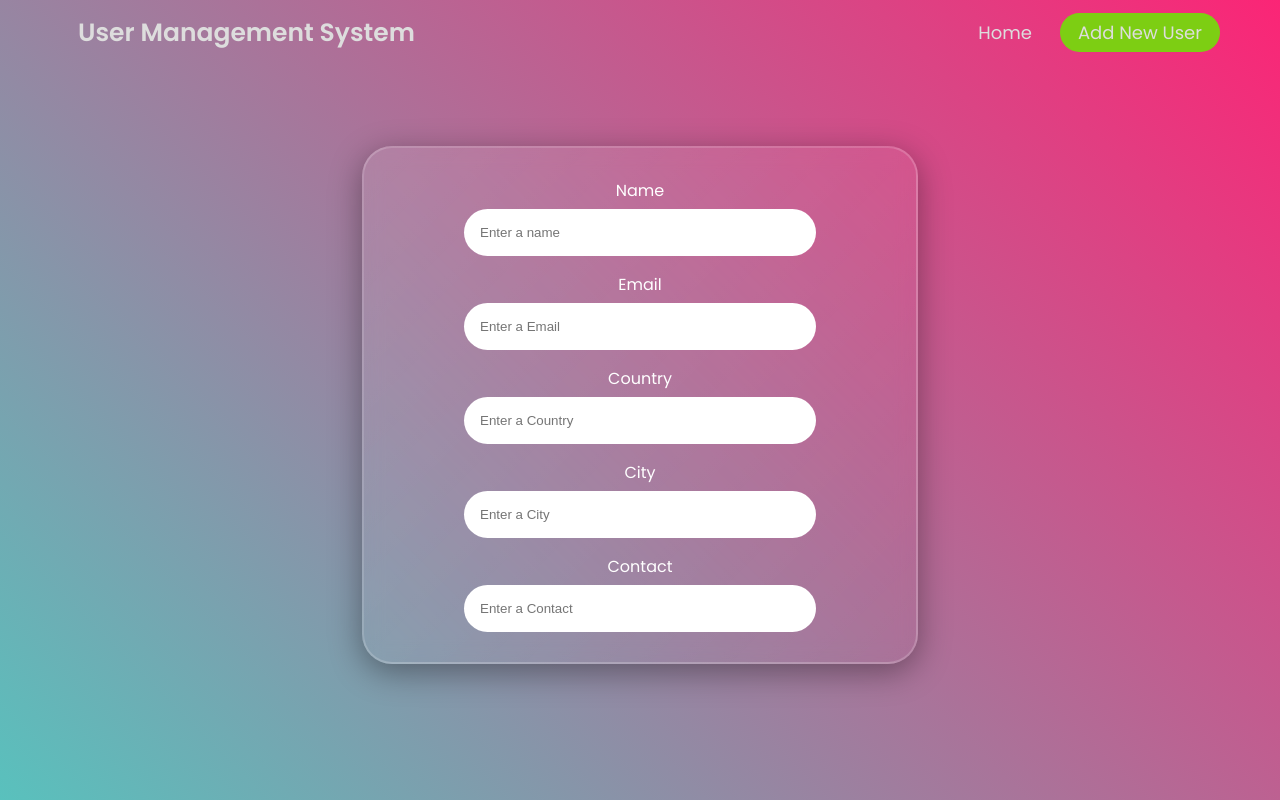
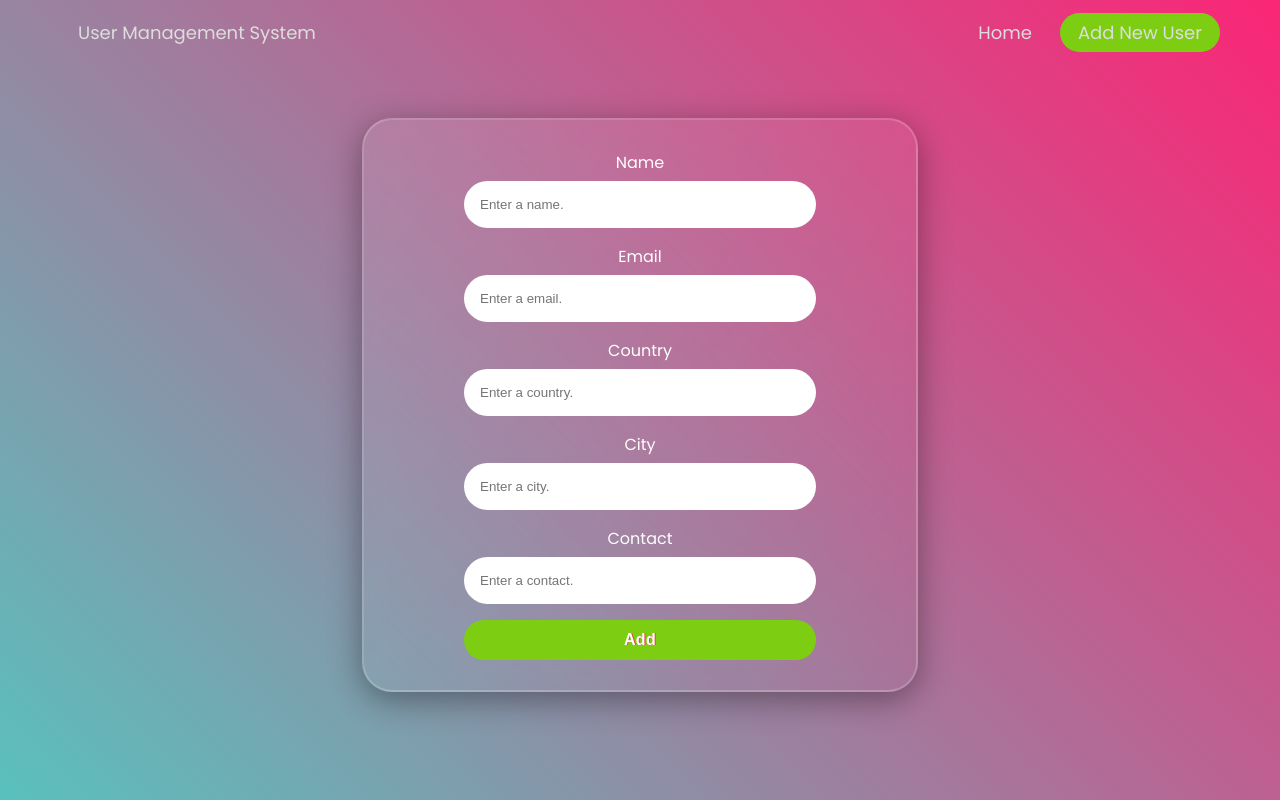
Before and after one commit to ecanivrl/React-Expressj.s, a React (Create React App) app in the folder frontend/: page /add in a window 1280 px wide. Built offline with nearby package versions, Linux system fonts and the light colour scheme.

Commit message:
feat: added home and addedit pages

```diff
--- a/frontend/src/App.css
+++ b/frontend/src/App.css
@@ -29,11 +29,11 @@ body {
   font-size: 14px;
   padding: 10px 18px;
   text-decoration: none;
-  text-shadow: 1px 0px 0px #2f6627;
+  text-shadow: 1px 0px 0px #eb3e3e;
   letter-spacing: 0.3px;
 }
 .btn:hover {
-  background-color: #bfb02a;
+  background-color: #FB2576;
 }
 .btn:active {
   position: relative;
@@ -51,6 +51,5 @@ body {
 }
 
 .btn-success {
-  background-color: rgb(15, 194, 15);
-  border-color: rgb(15, 194, 15);
+  background-color: #7DCE13;
 }
--- a/frontend/src/components/Header.jsx
+++ b/frontend/src/components/Header.jsx
@@ -1,28 +1,33 @@
+import { useState, useEffect } from "react"
+import "./header.css"
 import {Link, useLocation} from "react-router-dom"
-import "./header.css"
-import { useEffect, useState } from "react"
 
-export default function Header() {
+export const Header = () => {
+
   const [active, setActive] = useState("Home")
 
   const location = useLocation()
 
-
- useEffect(() => {
-  if (location.pathname === "/") {
+useEffect(() => {
+  if(location.pathname === "/"){
     setActive("Home")
   }else if(location.pathname === "/add"){
     setActive("Add")
   }
- }, [location])
 
+},[location])
+
+
+  useEffect(() => {
+
+  }, [active])
   return (
     <div className="header">
-      <Link to="/" className="logo">User Management System</Link>
-      <div className="header-right">
-      <Link  to="/" className={`${active === "Home" ? "active" : ""}`}>Home</Link>
-      <Link to="/add" className={`${active === "Add" ? "active" : ""}`}>Add New User</Link>
-      </div>
+        <Link to="/">User Management System</Link>
+        <div className="header-right">
+        <Link to="/" className={`${active === "Home" ? "active" :"" }`}>Home</Link>
+        <Link to="/add" className={`${active === "Add" ? "active" :"" }`}>Add New User</Link>
+        </div>
     </div>
   )
 }
--- a/frontend/src/pages/addedit/AddEdit.jsx
+++ b/frontend/src/pages/addedit/AddEdit.jsx
@@ -1,31 +1,207 @@
-import React from 'react'
-import "./addedit.css"
+// import axios from "axios";
+// import "./addedit.css"
+// import React, { useState, useEffect } from "react";
 
-export default function AddEdit() {
+// const initialState = {
+//     name: "",
+//     email: "",
+//     country: "",
+//     city: "",
+//     contact: "",
+// };
+
+// export const AddEdit = () => {
+//     const [data, setData] = useState(initialState);
+//     const { name, email, country, contact, city } = data;
+
+//     const createUser = async (data) => {
+//         const res = await axios.post("http://localhost:5000/users/", data);
+//         if (res.status === 200) {
+//         }
+//     };
+
+//     const handleSubmit = (e) => {
+//         e.preventDefault();
+//         if (!name || !email || !country || !contact || !city) {
+//             return;
+//         }
+
+//     };
+
+//     const handleInputChange = (e) => {
+//         const { name, value } = e.target;
+//         setData({ ...data, [name]: value });
+//     };
+
+//     return (
+//         <div>
+//             <form onSubmit={handleSubmit}>
+//                 <div className="input-wrapper">
+//                     <label htmlFor="name">Name</label>
+//                     <input
+//                         type="text"
+//                         id="name"
+//                         name="name"
+//                         placeholder="Enter a name."
+//                         onChange={handleInputChange}
+//                         value={name}
+//                     />
+//                 </div>
+//                 <div className="input-wrapper">
+//                     <label htmlFor="email">Email</label>
+//                     <input
+//                         type="email"
+//                         id="email"
+//                         name="email"
+//                         placeholder="Enter a email."
+//                         onChange={handleInputChange}
+//                         value={email}
+//                     />
+//                 </div>
+//                 <div className="input-wrapper">
+//                     <label htmlFor="country">Country</label>
+//                     <input
+//                         type="text"
+//                         id="country"
+//                         name="country"
+//                         placeholder="Enter a country."
+//                         onChange={handleInputChange}
+//                         value={country}
+//                     />
+//                 </div>
+//                 <div className="input-wrapper">
+//                     <label htmlFor="country">City</label>
+//                     <input
+//                         type="text"
+//                         id="city"
+//                         name="city"
+//                         placeholder="Enter a city."
+//                         onChange={handleInputChange}
+//                         value={city}
+//                     />
+//                 </div>
+//                 <div className="input-wrapper">
+//                     <label htmlFor="contact">Contact</label>
+//                     <input
+//                         type="text"
+//                         id="contact"
+//                         name="contact"
+//                         placeholder="Enter a contact."
+//                         onChange={handleInputChange}
+//                         value={contact}
+//                     />
+//                 </div>
+//                 <input
+//                     type="submit"
+//                     className="btn btn-success"
+//                 />
+//             </form>
+//         </div>
+//     );
+// };
+
+// export default AddEdit;
+
+import React,{useState} from 'react';
+import './addedit.css';
+import axios from 'axios';
+
+const initialState = {
+    name: '',
+    email: '',
+    country: '',
+    city: '',
+    contact: '',
+};
+
+
+export const AddEdit = () => {
+
+    const [data, setData] = useState(initialState)
+    const {name, email, country, city, contact} = data;
+
+
+    const createUser = async (data) => {
+        const res = await axios.post("http://localhost:5000/users/", data);
+        if(res.status === 200){
+            window.confirm(res.data)
+            // window.confirm("User Created Successfully")
+        }
+    }
+
+const handleSubmit = (e) => {
+    e.preventDefault();
+    if(!name || !email || !country || !city || !contact){
+        window.confirm("Please fill all the fields")
+        return;
+    };
+    createUser(data);
+}
+
+const handleInputChange = (e) => {
+    const {name, value} = e.target;
+    setData({...data, [name]: value})
+}
   return (
     <div>
-        <form >
+      <form onSubmit={handleSubmit}>
         <div className="input-wrapper">
           <label htmlFor="name">Name</label>
-                <input type="text" id='name' placeholder='Enter a name'/>
+          <input
+            type="text"
+            id="name"
+            name="name"
+            placeholder="Enter a name."
+            onChange={handleInputChange}
+            value={name}
+          />
         </div>
         <div className="input-wrapper">
-                <label htmlFor="name">Email</label>
-                <input type="email" id='email' placeholder='Enter a Email'/>
+          <label htmlFor="email">Email</label>
+          <input
+            type="email"
+            id="email"
+            name="email"
+            placeholder="Enter a email."
+            onChange={handleInputChange}
+            value={email}
+          />
         </div>
         <div className="input-wrapper">
-                <label htmlFor="name">Country</label>
-                <input type="text" id='country' placeholder='Enter a Country'/>
+          <label htmlFor="country">Country</label>
+          <input
+            type="text"
+            id="country"
+            name="country"
+            placeholder="Enter a country."
+            onChange={handleInputChange}
+            value={country}
+          />
         </div>
         <div className="input-wrapper">
-                <label htmlFor="name">City</label>
-                <input type="text" id='city' placeholder='Enter a City'/>
+          <label htmlFor="city">City</label>
+          <input
+            type="text"
+            id="city"
+            name="city"
+            placeholder="Enter a city."
+            onChange={handleInputChange}
+            value={city}
+          />
         </div>
         <div className="input-wrapper">
-                <label htmlFor="name">Contact</label>
-                <input type="text" id='contact' placeholder='Enter a Contact'/>
+          <label htmlFor="contact">Contact</label>
+          <input
+            type="text"
+            id="contact"
+            name="contact"
+            placeholder="Enter a contact."
+            onChange={handleInputChange}
+            value={contact}
+          />
         </div>
+        <input type="submit" className='btn btn-success' value="Add"/>
       </form>
     </div>
-  )
-}
+  );
+};
--- a/frontend/src/pages/home/Home.jsx
+++ b/frontend/src/pages/home/Home.jsx
@@ -1,28 +1,27 @@
-import { useEffect, useState } from "react"
-import axios from "axios"
-import "./home.css"
+import React, { useState, useEffect } from 'react';
+import axios from 'axios';
+import './home.css';
 
 export const Home = () => {
-    const [data, setData] = useState([])
-
+  const [data, setData] = useState([]);
 
   useEffect(() => {
-          getUser()
-    }, [])
+    getUsers();
+  }, []);
 
-    const getUser = async () => {
-        const res = await axios.get("http://localhost:5000/users")
-        if(res.status === 200) {
-            setData(res.data)
+  const getUsers = async () => {
+    const res = await axios.get('http://localhost:5000/users');
+    if (res.status === 200) {
+      setData(res.data);
     }
-    }
+  };
 
   return (
     <div className="table-wrapper">
       <table>
         <thead>
           <tr>
-                    <th>NO</th>
+            <th>No</th>
             <th>Name</th>
             <th>Email</th>
             <th>Country</th>
@@ -32,18 +31,26 @@ export const Home = () => {
           </tr>
         </thead>
         <tbody>
-               {data && data.map ((user, index) => (
-                 <tr key={user.id}>
+          {data &&
+            data.map((user, index) => (
+              <tr>
                 <td>{index + 1}</td>
                 <td>{user.name}</td>
                 <td>{user.email}</td>
                 <td>{user.country}</td>
                 <td>{user.city}</td>
                 <td>{user.contact}</td>
+                <td>
+                  <div className="buttons">
+                    <button className="btn btn-primary">View</button>
+                    <button className="btn btn-success">Edit</button>
+                    <button className="btn btn-danger">Delete</button>
+                  </div>
+                </td>
               </tr>
             ))}
         </tbody>
       </table>
     </div>
-  )
-}
+  );
+};
--- a/frontend/src/pages/home/home.css
+++ b/frontend/src/pages/home/home.css
@@ -1,4 +1,17 @@
+.sargelme
+{
+  display: flex ;
+  justify-content: center;
+  align-items: center;
+  flex-direction: column;
+  margin-top: 200px;
+  margin-bottom: 100px;
+  min-height: 100vh;
+
+}
+
 table {
+  margin-top: 120px;
     min-width: 900px;
     border-collapse: collapse;
     overflow: hidden;
@@ -16,7 +29,8 @@ table {
     text-align: center;
   }
   thead th {
-    background-color: #8fe615;
+    background-color: rgba(255, 255, 255, 0.6);
+
   }
   tbody tr:hover {
     background-color: rgba(255, 255, 255, 0.3);
```
Also changed, not shown: frontend/src/App.js (+12 -12 lines), frontend/src/pages/addedit/addedit.css (line endings or trailing spaces). Lines whose indentation alone changed are shown as unchanged.
